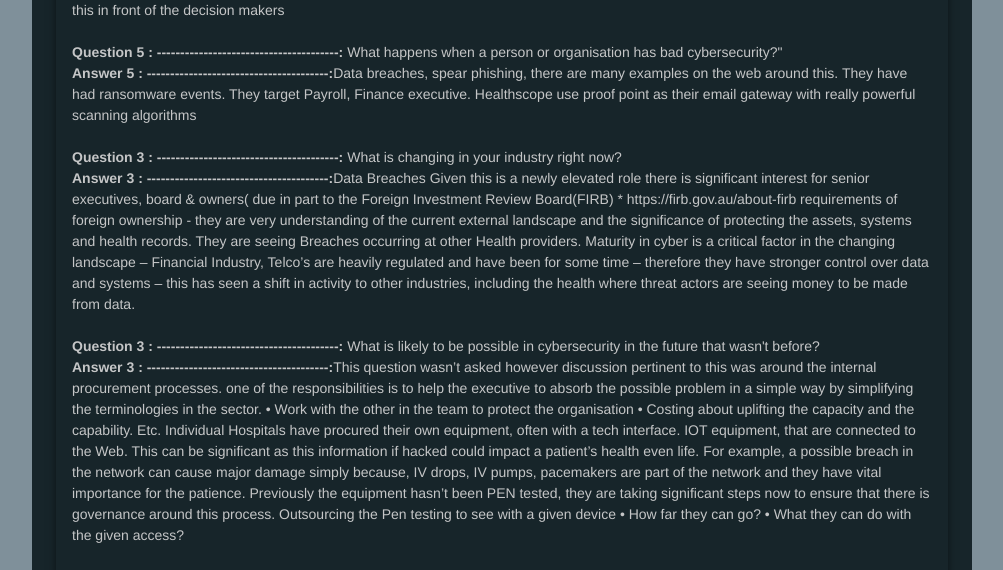
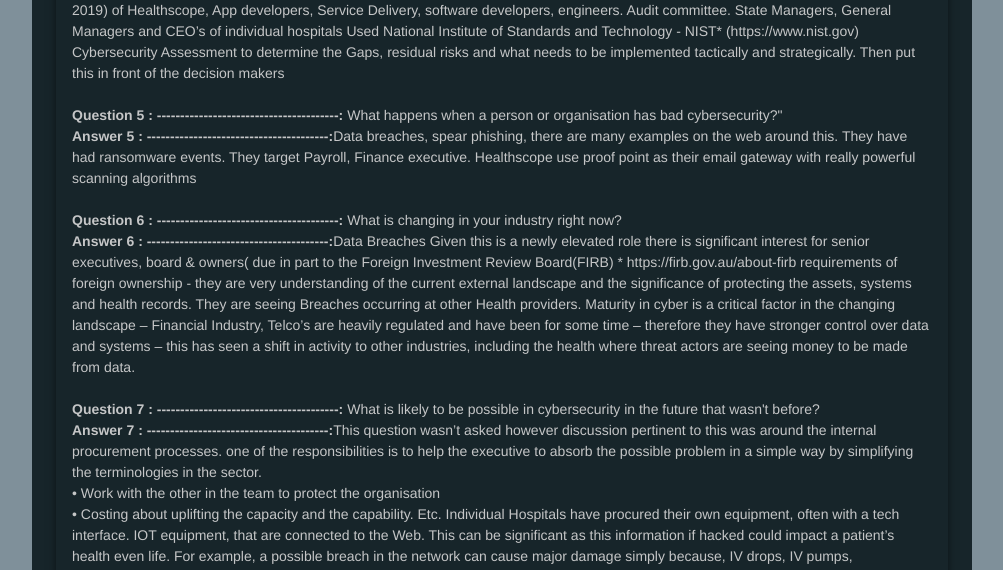
Before and after one commit to mrahmetpolat/at-US, a plain HTML site: page itWork.html in a window 1280 px wide. Shown: the part 2670-3240 px from the top of the page, without its empty margins (138-1141 px from the left). Drawn offline with Linux system fonts and the light colour scheme.

Commit message:
format textn with spaces

```diff
--- a/itWork.html
+++ b/itWork.html
@@ -115,15 +115,16 @@
 
       <b> Answer 1 : ---------------------------------------:</b>CSIO – Develop & deliver on the cybersecurity and data privacy strategy & vision to ensure that critical assets are protected.
 
-Responsible for 5 Key areas
-A). SOC – Perimeter control processes in place to protect systems and access to the network Small internal team with outsourced SOC function that provide key services. As an example, the internal team will do further investigation in events such a phishing by isolating end user machines.
-
+Responsible for 5 Key areas :
+<br>
+A) SOC – Perimeter control processes in place to protect systems and access to the network Small internal team with outsourced SOC function that provide key services. As an example, the internal team will do further investigation in events such a phishing by isolating end user machines.
+<br>
 B) Data privacy – given this is in the health industry the management of data is absolutely critical as they are dealing with patient health files including Mental Health. Ensuring that controls, process and policy in place, & ensuring data classification and handling is tightly controls.
-
+<br>
 C)IT governance Risks & Controls – Sarbanes-Oxley Act * SOX(https://en.wikipedia.org/wiki/Sarbanes–Oxley_Act) is being used here as a guide to dealing with the validity  accuracy & completeness of IT application & general controls from a financial reporting perspective. The key term used by Mitra here was “protecting the crown jewels” is paramount.
-
+<br>
 D) Business facing Security architects – for change initiative, this is something that    Mitra has introduced to ensure that IT security & privacy is covered when new initiatives are introduced.
-
+<br>
 E) Cyber security and privacy education across the organisation. The human factor is one that is easily manipulated, particularly given the 20000 strong workforce managing this piece is really important to protect the organisation. They target Payroll, Finance executive. They use proof point as their email gateway with really powerful scanning algorithms<br><br>
       <b> Question 2 : ---------------------------------------:</b> Please tell us about the industry you work in. <br>
       <b> Answer 2 : ---------------------------------------:</b>Health. 43 Hospitals across the country.
@@ -143,25 +144,26 @@ Used National Institute of Standards and Technology - NIST* (https://www.nist.go
 
 They target Payroll, Finance executive. Healthscope use proof point as their email gateway with really powerful scanning algorithms
 <br><br>
-      <b> Question 3 : ---------------------------------------:</b> What is changing in your industry right now? <br>
-      <b> Answer 3 : ---------------------------------------:</b>Data Breaches
+      <b> Question 6 : ---------------------------------------:</b> What is changing in your industry right now? <br>
+      <b> Answer 6 : ---------------------------------------:</b>Data Breaches
 Given this is a newly elevated role there is significant interest for senior executives, board & owners( due in part to the Foreign Investment Review Board(FIRB) * https://firb.gov.au/about-firb requirements of foreign ownership - they are very understanding of the current external landscape and the significance of protecting the assets, systems and health records. They are seeing Breaches occurring at other Health providers.
 
 Maturity in cyber is a critical factor in the changing landscape – Financial Industry, Telco’s are heavily regulated and have been for some time – therefore they have stronger control over data and systems – this has seen a shift in activity to other industries, including the health where threat actors are seeing money to be made from data.
 
 <br><br>
-<b> Question 3 : ---------------------------------------:</b> What is likely to be possible in cybersecurity in the future that wasn't before? <br>
-<b> Answer 3 : ---------------------------------------:</b>This question wasn’t asked however discussion pertinent to this was around the internal procurement processes.
+<b> Question 7 : ---------------------------------------:</b> What is likely to be possible in cybersecurity in the future that wasn't before? <br>
+<b> Answer 7 : ---------------------------------------:</b>This question wasn’t asked however discussion pertinent to this was around the internal procurement processes.
 one of the responsibilities is to help the executive to absorb the possible problem in a simple way by simplifying the terminologies in the sector.
-•	Work with the other in the team to protect the organisation
+<br>
+•	Work with the other in the team to protect the organisation<br>
 •	Costing about uplifting the capacity and the capability. Etc.
 
 
 Individual Hospitals have procured their own equipment, often with a tech interface. IOT equipment, that are connected to the Web. This can be significant as this information if hacked could impact a patient’s health even life. For example, a possible breach in the network can cause major damage simply because, IV drops, IV pumps, pacemakers are part of the network and they have vital importance for the patience.
  Previously the equipment hasn’t been PEN tested, they are taking significant steps now to ensure that there is governance around this process.
-
+<br>
 Outsourcing the Pen testing to see with a given device
-•	How far they can go?
+•	How far they can go?<br>
 •	What they can do with the given access?
 
 
```
